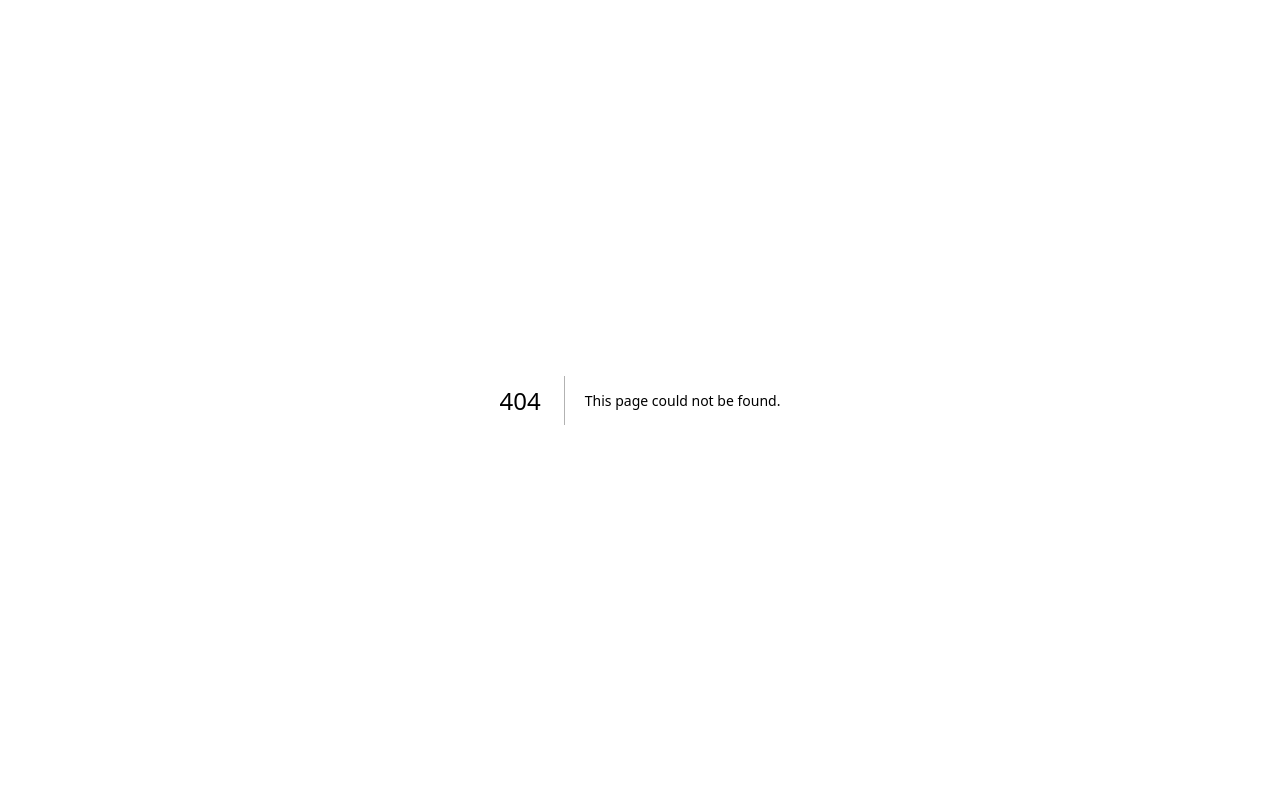
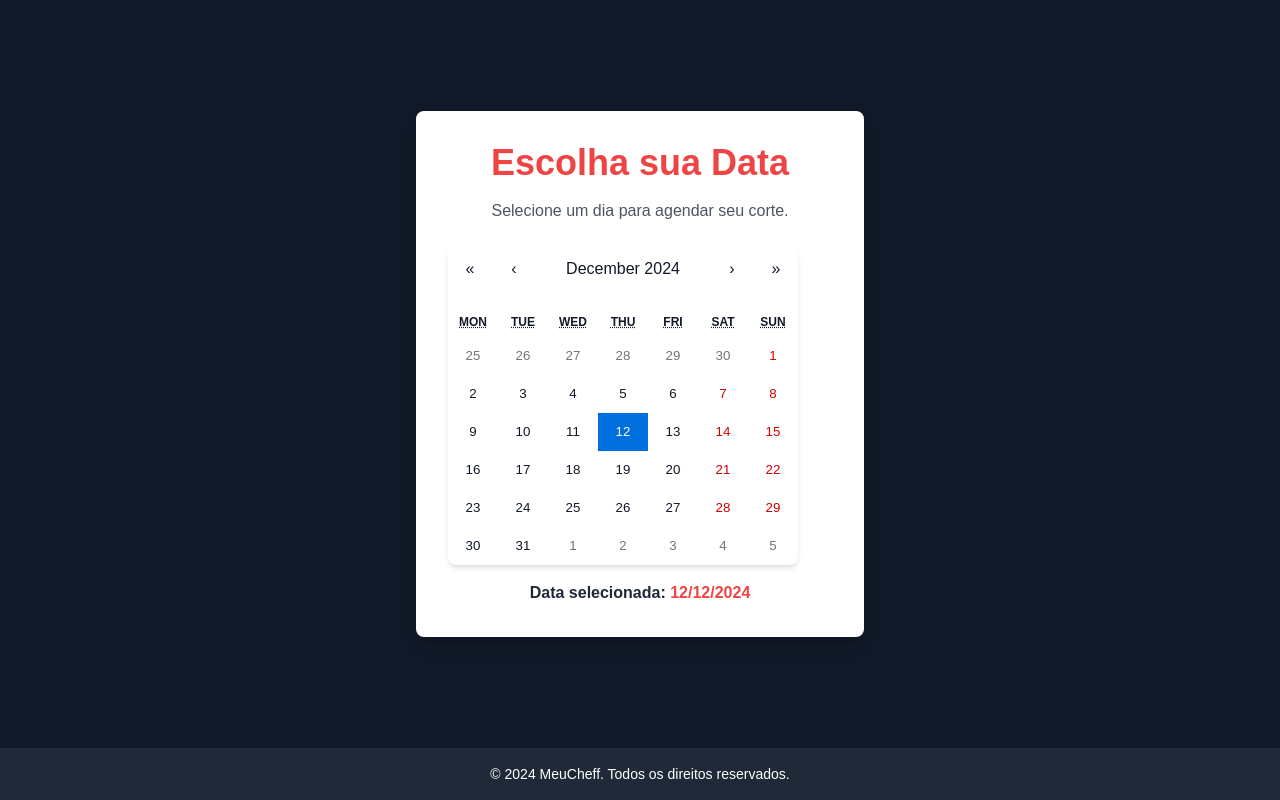
Before and after one commit to TN-Junior/barbermeucheff, a Next.js app: page /calendario in a window 1280 px wide. Before the commit this address had no page. Built offline with nearby package versions, Linux system fonts and the light colour scheme.

Commit message:
feat: criando tela de agendamento

```diff
--- a/package.json
+++ b/package.json
@@ -12,7 +12,9 @@
     "@supabase/supabase-js": "^2.47.6",
     "next": "15.1.0",
     "react": "^19.0.0",
-    "react-dom": "^19.0.0"
+    "react-calendar": "^5.1.0",
+    "react-dom": "^19.0.0",
+    "react-router-dom": "^7.0.2"
   },
   "devDependencies": {
     "@eslint/eslintrc": "^3",
--- /dev/null
+++ b/src/app/calendario/page.tsx
@@ -0,0 +1,5 @@
+import CalendarPage from "@/components/CalendarPage/CalendarPage";
+
+export default function Page() {
+  return <CalendarPage />;
+}
--- a/src/app/page.tsx
+++ b/src/app/page.tsx
@@ -1,28 +1,17 @@
-import React from 'react';
-import Head from 'next/head';
-import Header from '../components/header/Header';
-import HeroSection from '../components/HeroSection/HeroSection';
-import Services from '../components/Services/Services';
+import React from "react";
+import HeroSection from "../components/HeroSection/HeroSection";
+import Header from "../components/header/Header";
+import Footer from "../components/footer/Footer";
+import Services from "../components/Services/Services";
 import "../styles/_app";
 
-const Home: React.FC = () => {
+export default function Home() {
   return (
     <>
-      <Head>
-        <title>Barbearia MeuCheff</title>
-        <meta name="description" content="Homepage da Barbearia MeuCheff" />
-        <link rel="icon" href="/favicon.ico" />
-      </Head>
-
       <Header />
       <HeroSection />
       <Services />
-
-      <footer className="bg-gray-800 text-white text-center p-4">
-        <p>&copy; 2024 Barbearia Estilo. Todos os direitos reservados.</p>
-      </footer>
-    </>
+      <Footer />
+      </>
   );
-};
-
-export default Home;
+}
--- /dev/null
+++ b/src/components/CalendarPage/CalendarPage.tsx
@@ -0,0 +1,51 @@
+"use client";
+import React, { useState } from "react";
+import Calendar from "react-calendar";
+import Footer from "../footer/Footer"; // Importe o Footer
+import "react-calendar/dist/Calendar.css";
+import "../../styles/_app";
+
+
+type Value = Date | Date[] | null;
+
+const CalendarPage: React.FC = () => {
+  const [date, setDate] = useState<Value>(new Date());
+
+  return (
+    <div className="flex flex-col min-h-screen bg-gray-900 text-white">
+      {/* Conteúdo Principal */}
+      <main className="flex-grow flex items-center justify-center p-4">
+        <div className="bg-white text-gray-900 shadow-lg rounded-lg p-8 w-full max-w-md">
+          <h1 className="text-4xl font-extrabold text-center text-red-500 mb-4">
+            Escolha sua Data
+          </h1>
+          <p className="text-center text-gray-600 mb-6">
+            Selecione um dia para agendar seu corte.
+          </p>
+          <Calendar
+            onChange={setDate}
+            value={date}
+            className="rounded-lg border-0 shadow-md"
+          />
+          <div className="text-center mt-4">
+            <p className="text-gray-800 font-semibold">
+              Data selecionada:{" "}
+              <span className="text-red-500">
+                {Array.isArray(date)
+                  ? `${date[0]?.toLocaleDateString()} - ${date[1]?.toLocaleDateString()}`
+                  : date instanceof Date
+                  ? date.toLocaleDateString()
+                  : "Nenhuma data selecionada"}
+              </span>
+            </p>
+          </div>
+        </div>
+      </main>
+
+      {/* Footer */}
+      <Footer />
+    </div>
+  );
+};
+
+export default CalendarPage;
--- a/src/components/HeroSection/HeroSection.tsx
+++ b/src/components/HeroSection/HeroSection.tsx
@@ -1,12 +1,30 @@
-import React from 'react';
+"use client";
+import React from "react";
+import { useRouter } from "next/navigation";
 
 const HeroSection: React.FC = () => {
+  const router = useRouter();
+
+  const handleRedirect = () => {
+    router.push("/calendario"); // Nome da rota que você configurou
+  };
+
   return (
-    <section className="bg-cover bg-center h-screen" style={{ backgroundImage: "url('/barbearia-banner.jpg')" }}>
+    <section
+      className="bg-cover bg-center h-screen"
+      style={{ backgroundImage: "url('/barbearia-banner.jpg')" }}
+    >
       <div className="flex flex-col items-center justify-center h-full bg-black bg-opacity-50 text-white">
         <h2 className="text-5xl font-bold mb-4">Transforme seu estilo</h2>
-        <p className="text-lg mb-8">Agende seu corte com os melhores profissionais</p>
-        <a href="#contact" className="bg-red-500 px-6 py-2 rounded hover:bg-red-700">Agende Agora</a>
+        <p className="text-lg mb-8">
+          Agende seu corte com os melhores profissionais
+        </p>
+        <button
+          onClick={handleRedirect}
+          className="bg-red-500 px-6 py-2 rounded hover:bg-red-700"
+        >
+          Agende Agora
+        </button>
       </div>
     </section>
   );
--- a/src/components/footer/Footer.tsx
+++ b/src/components/footer/Footer.tsx
@@ -1,10 +1,11 @@
-
-import React from 'react';
+import React from "react";
 
 const Footer: React.FC = () => {
   return (
-    <footer className="footer">
-      <p>© 2024 MeuCheff. Todos os direitos reservados.</p>
+    <footer className="w-full bg-gray-800 text-white text-center py-4">
+      <p className="text-sm">
+        &copy; {new Date().getFullYear()} MeuCheff. Todos os direitos reservados.
+      </p>
     </footer>
   );
 };
```
Also changed, not shown: 1 other file (tests, documents, lock files or other folders).
